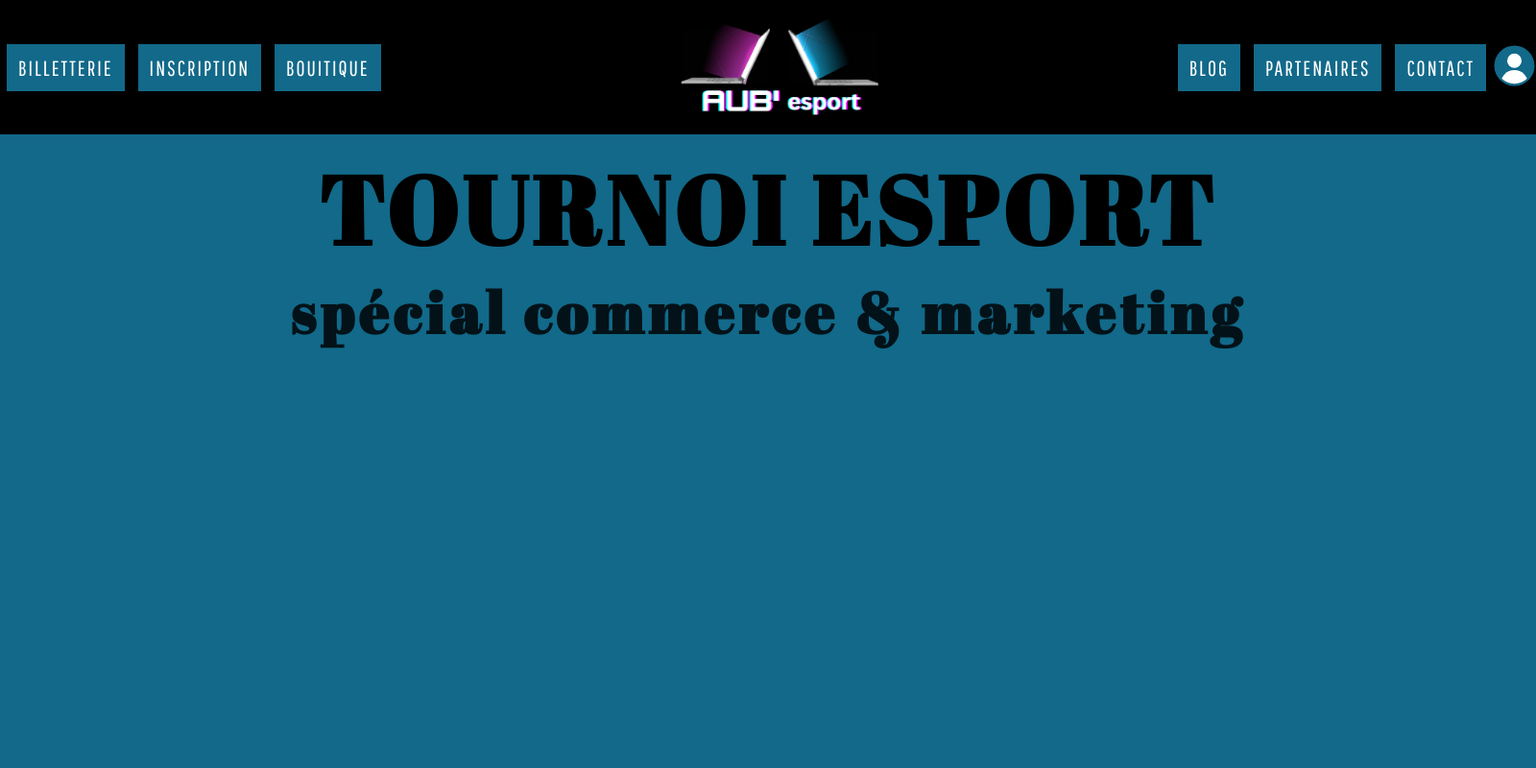
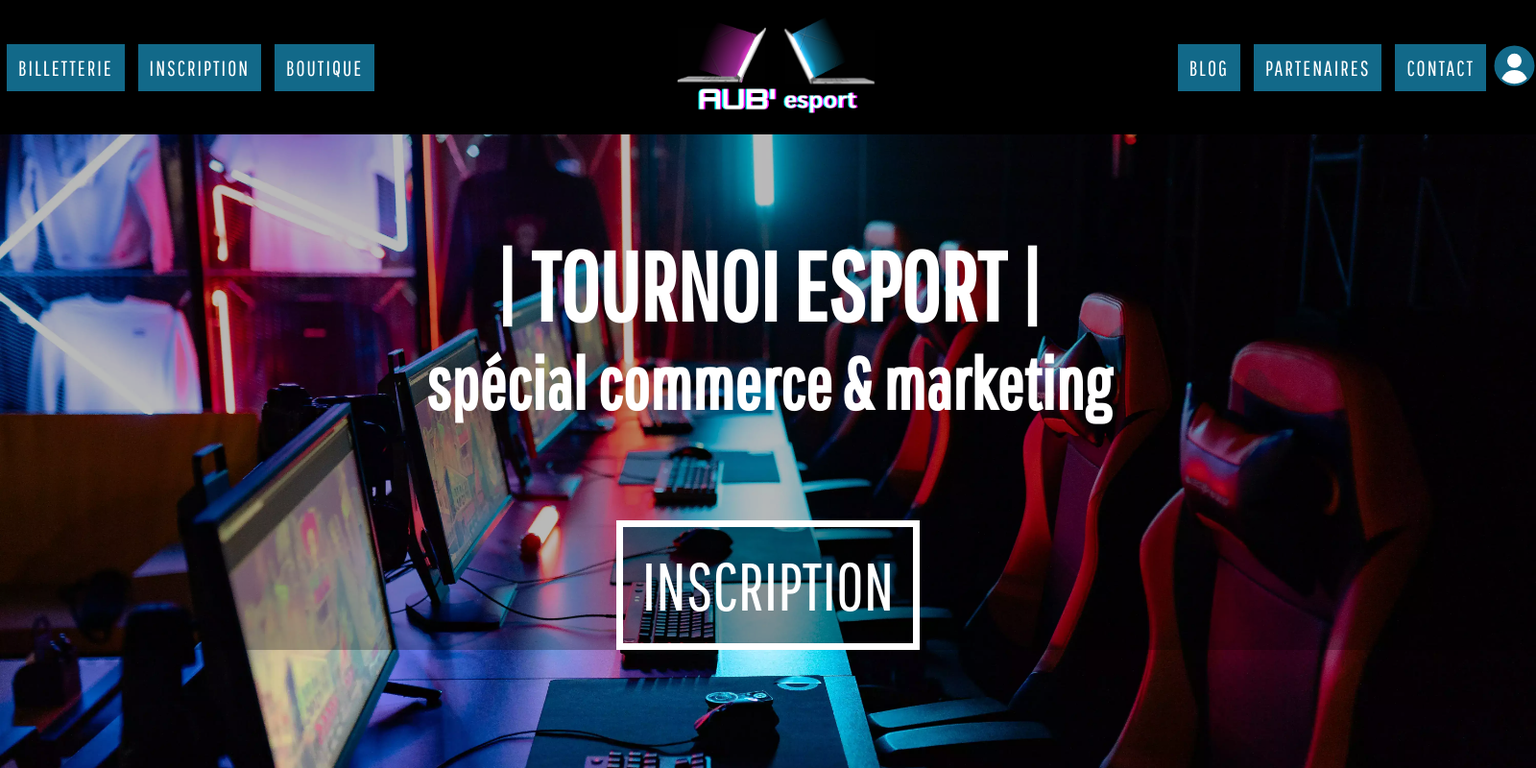
Before and after one commit to HachimiBouizegarene/AUB-esport, a PHP site: page / in a window 1600 px wide. Shown: the whole page at 96% size. Run offline with PHP 8.4, Linux system fonts and the light colour scheme.

Commit message:
Page inscription

```diff
--- a/composer.json
+++ b/composer.json
@@ -13,5 +13,7 @@
             "email": "hachimi.bouizegarene@outlook.fr"
         }
     ],
-    "require": {}
+    "require": {
+        "vlucas/phpdotenv": "^5.5"
+    }
 }
--- a/index.php
+++ b/index.php
@@ -1,10 +1,15 @@
 
 <?php
+
+
 use Controller\Router;
 
 require_once 'vendor/autoload.php';
+$dotenv = Dotenv\Dotenv::createImmutable(__DIR__);
+$dotenv->load();
 
-define("URL", str_replace("index.php","",$_SERVER['HTTP_HOST'].$_SERVER['PHP_SELF']) );
+
+define("URL", str_replace("index.php","","//".$_SERVER['HTTP_HOST'].$_SERVER['PHP_SELF']) );
 
 $router = new Router();
 $router->routerReq();
--- a/public/css/accueil.css
+++ b/public/css/accueil.css
@@ -1,21 +1,49 @@
 @import url('https://fonts.googleapis.com/css2?family=Abril+Fatface&display=swap');
 
-.container{
-    margin: auto;
-    text-align: center;
-    margin-top: 10px;
+body{
+    background-image: url('../img/accueil_fond.webp');
+    background-size: cover;
+    background-repeat: no-repeat;
+    background-color: rgba(0, 0, 0, 0.596);
+    /* background: linear-gradient(#126989, black);
+    background-repeat: no-repeat;
+    background-size: cover;
+    height: 100vh; */
 }
 
-.container h1{
-    font-size: 100px;
-    font-family: 'Abril Fatface', cursive;
-    letter-spacing: 5px;
-    color: rgb(0, 0, 0);
+.page{
+    /* margin-top: 100px; */
+    padding-top: 100px;
+    background-color: rgba(0, 0, 0, 0.274);
+}
 
+.titre{
+    color: rgb(255, 255, 255);
+    font-size: 50px;
+    width: 100%;
+    cursor: pointer;
 }
-.container h2{
-    font-size: 60px;
-    font-family: 'Abril Fatface', cursive;
-    letter-spacing: 5px;
-    color: rgba(0, 0, 0, 0.829);
+
+h1, h2{
+    text-align: center;
 }
+
+
+#btn_inscription{
+    margin: auto;
+    margin-top: 100px;
+    display: block;
+    font-size: 70px;
+    text-decoration: none;
+    color: white;
+    width: fit-content;
+    background-color: rgba(0, 0, 0, 0.219);
+    padding: 20px;
+    border: 7px solid white;
+    transition: 0.2s all;
+}
+
+#btn_inscription:hover{
+    color: black;
+    background-color: white;
+}
--- a/public/css/all.css
+++ b/public/css/all.css
@@ -5,18 +5,13 @@
     padding: 0;
     margin: 0;
     font-family: 'Pathway Gothic One', sans-serif;
-
-}
-
-body{
-    background-color: #126989;
 }
 
 
 header{
     width: 100%;
     height: fit-content;
-    background-color: black;
+    background-color: rgb(0, 0, 0);
 }
 
 header nav{
@@ -45,9 +40,7 @@ img#ic_account{
     cursor: pointer;
 }
 
-header nav ul li {
 
-}
 
 header nav ul li a{
     font-weight: 500;
--- a/views/ViewAccueil.php
+++ b/views/ViewAccueil.php
@@ -1,4 +1,13 @@
-<div class= "container titre">
-    <h1>TOURNOI ESPORT</h1>
-    <h2>spécial commerce & marketing </h2>
+<div class="page">
+
+    <div class="titre">
+
+        <h1>| TOURNOI ESPORT |</h1>
+        <h2>spécial commerce & marketing</h2>
+    </div>
+
+
+    <a id="btn_inscription" href="<?= URL."inscription" ?>">INSCRIPTION</a>
+
+    <div class="partenaires">
 </div>
--- a/views/header.php
+++ b/views/header.php
@@ -4,10 +4,13 @@
     <nav>
         <ul>
             <li><a href="#">BILLETTERIE</a></li>
-            <li><a href="#">INSCRIPTION</a></li>
-            <li><a href="#">BOUITIQUE</a></li>
+            <li><a href="<?= URL."inscription" ?>">INSCRIPTION</a></li>
+            <li><a href="#">BOUTIQUE</a></li>
         </ul>
-        <img id="logo" src="<?= $viewHelper->getImg("logo.png") ?>" alt="logo"/>
+        <a href="<?= URL."Accueil ?>" ?> " >
+            <img id="logo" src="<?= $viewHelper->getImg("logo.png") ?>" alt="logo"/>
+        </a>
+
         <ul>
             <li><a href="#">BLOG</a></li>
             <li><a href="#">PARTENAIRES</a></li>
--- a/views/template.php
+++ b/views/template.php
@@ -14,13 +14,14 @@ $viewHelper = new ViewHelper ?>
     <link rel="stylesheet" href="<?= $css ?>" />
     <title><?php echo $titre ?></title>
 </head>
-
+<body>
 <?php require 'header.php' ?>
 
-<body>
+
 
     <?= $content ?>
-</body>
+
 
 <?php require 'footer.php' ?>
+</body>
 </html>
```
Also changed, not shown: controllers/ControllerInscription.php (added, +18 -0 lines), public/css/inscription.css (added, +38 -0 lines), views/ViewInscription.php (added, +34 -0 lines), public/img/accueil_fond.jpg (added), public/img/accueil_fond.webp (added), 2 other files.
